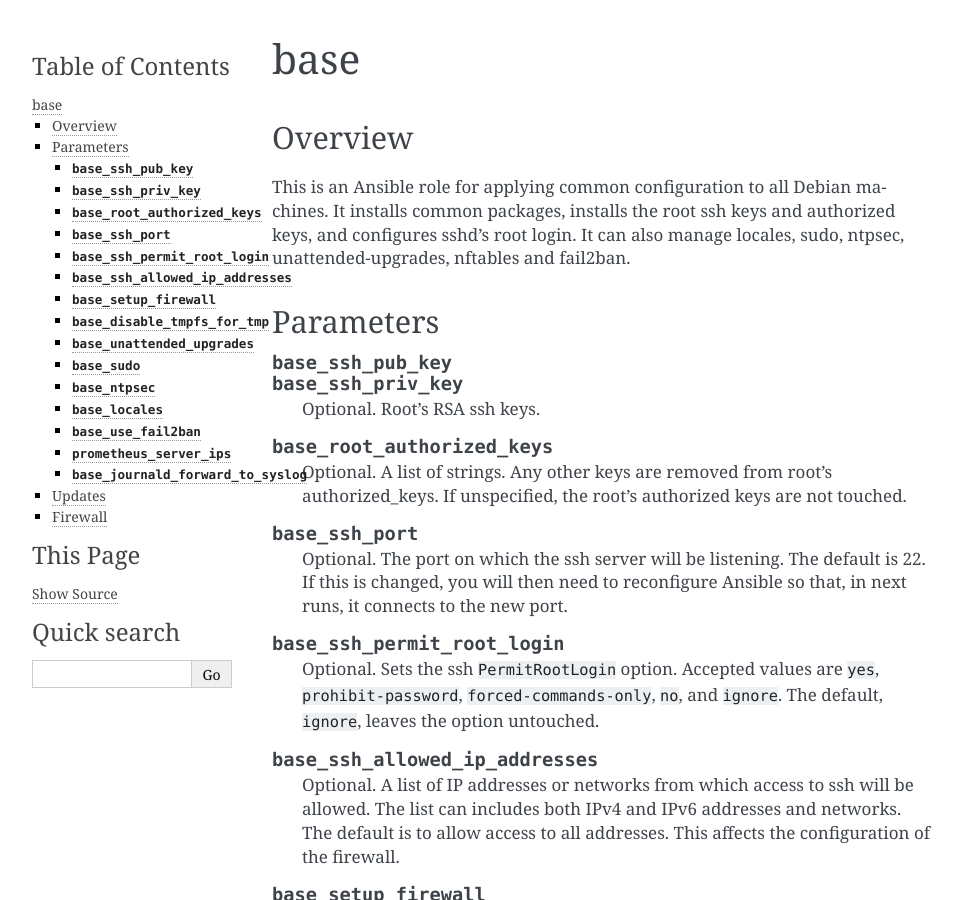
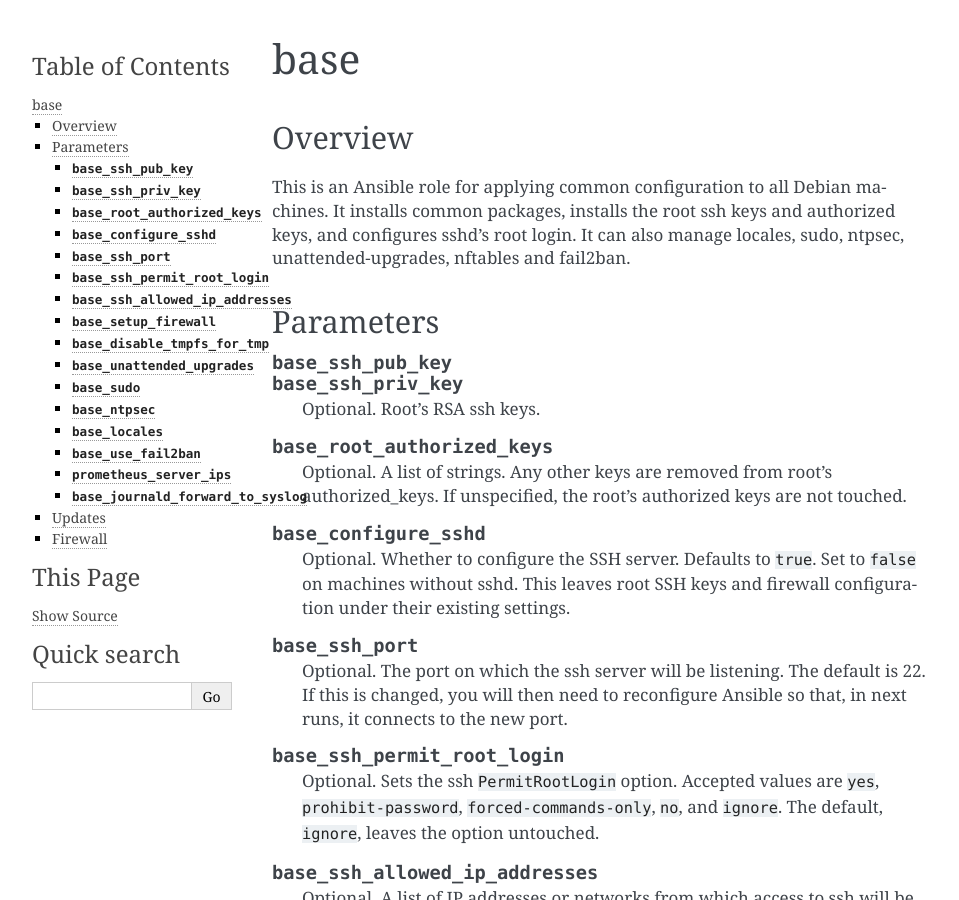
Before and after one commit to aptiko/aptiko.general, a Sphinx documentation site: the page built from docs/base.rst, in a window 1280 px wide and 900 px high. Shown: the whole window, without its empty margins (148-1107 px from the left). Built offline with Sphinx 7.4.7, drawn with Linux system fonts in a browser that asks for light colours.

Commit message:
Add aptiko.general.base option to not configure sshd

```diff
--- a/docs/base.rst
+++ b/docs/base.rst
@@ -25,6 +25,12 @@ Parameters
    Optional. A list of strings. Any other keys are removed from root's
    authorized_keys. If unspecified, the root's authorized keys are not
    touched.
+
+.. data:: base_configure_sshd
+
+   Optional. Whether to configure the SSH server. Defaults to ``true``.
+   Set to ``false`` on machines without sshd. This leaves root SSH keys
+   and firewall configuration under their existing settings.
 
 .. data:: base_ssh_port
 
```
Also changed, not shown: 2 other files.
